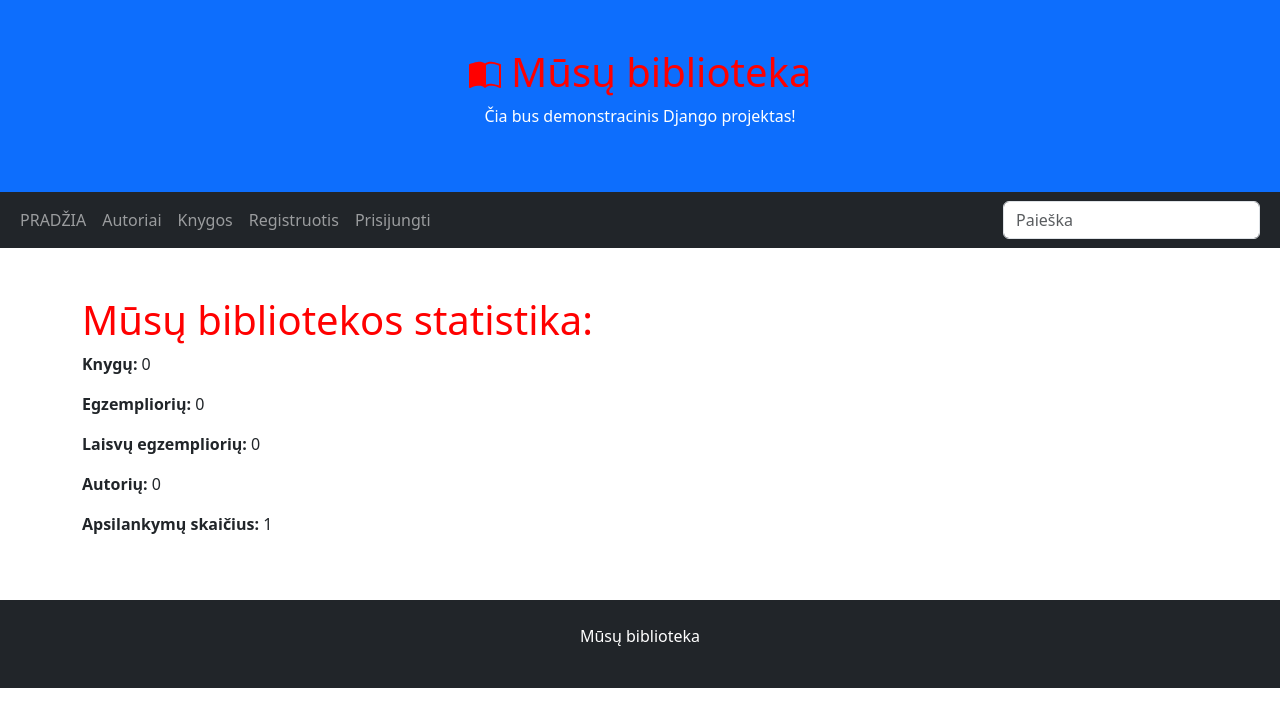
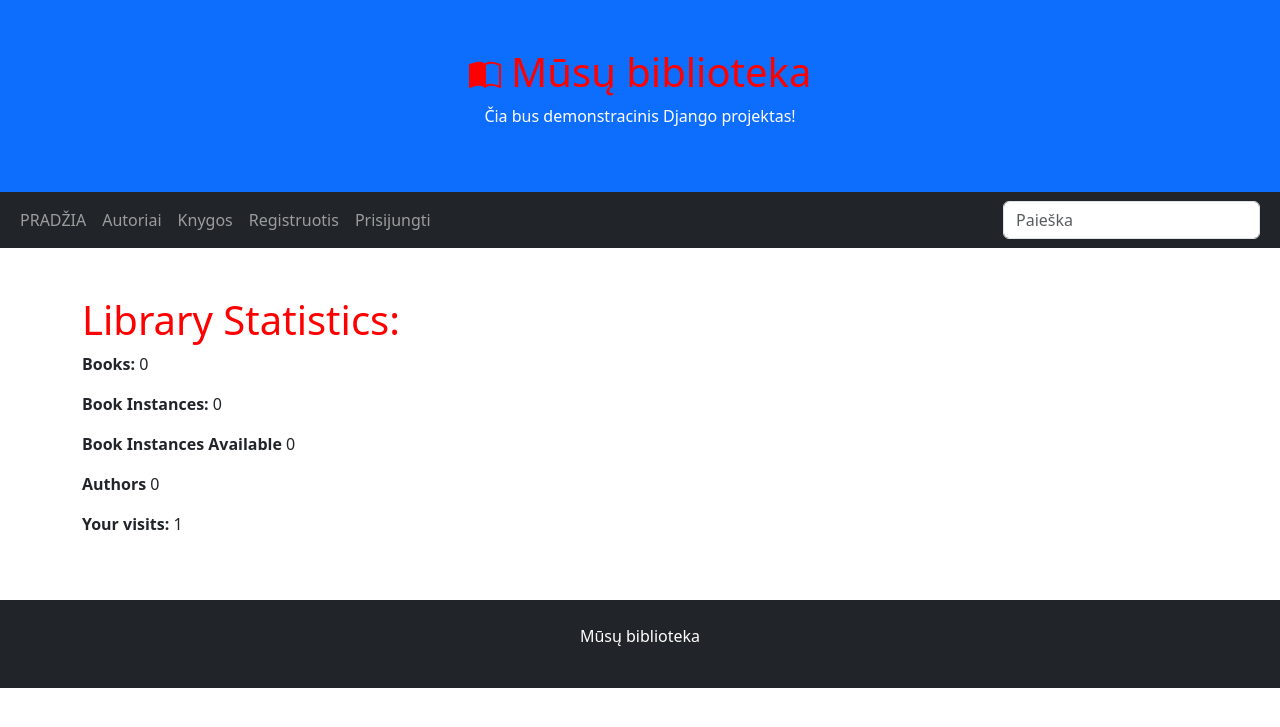
Before and after one commit to DonatasNoreika/library_20260806, a Django app: page / in a window 1280 px wide. Shown: the top 727 px of the page. Run offline with Django 5.2, Linux system fonts and the light colour scheme; data that the repository does not hold is empty.

Commit message:
12: +išverstas index.html į LT

```diff
--- a/mysite/library/templates/index.html
+++ b/mysite/library/templates/index.html
@@ -1,12 +1,12 @@
 {% extends 'base.html' %}
-
-{% block title %}PRADŽIA{% endblock %}
+{% load i18n %}
+{% block title %}{% trans 'HOME' %}{% endblock %}
 
 {% block content %}
-<h1>Mūsų bibliotekos statistika:</h1>
-<p><b>Knygų: </b>{{ num_books }}</p>
-<p><b>Egzempliorių: </b>{{ num_instances }}</p>
-<p><b>Laisvų egzempliorių: </b>{{ num_instances_available }}</p>
-<p><b>Autorių: </b>{{ num_authors }}</p>
-<p><b>Apsilankymų skaičius: </b>{{ num_visits }}</p>
+<h1>{% trans 'Library Statistics:' %}</h1>
+<p><b>{% trans 'Books:' %} </b>{{ num_books }}</p>
+<p><b>{% trans 'Book Instances:' %} </b>{{ num_instances }}</p>
+<p><b>{% trans 'Book Instances Available' %} </b>{{ num_instances_available }}</p>
+<p><b>{% trans 'Authors' %} </b>{{ num_authors }}</p>
+<p><b>{% trans 'Your visits:' %} </b>{{ num_visits }}</p>
 {% endblock %}
```
Also changed, not shown: mysite/library/locale/lt/LC_MESSAGES/django.po, 1 other file.
